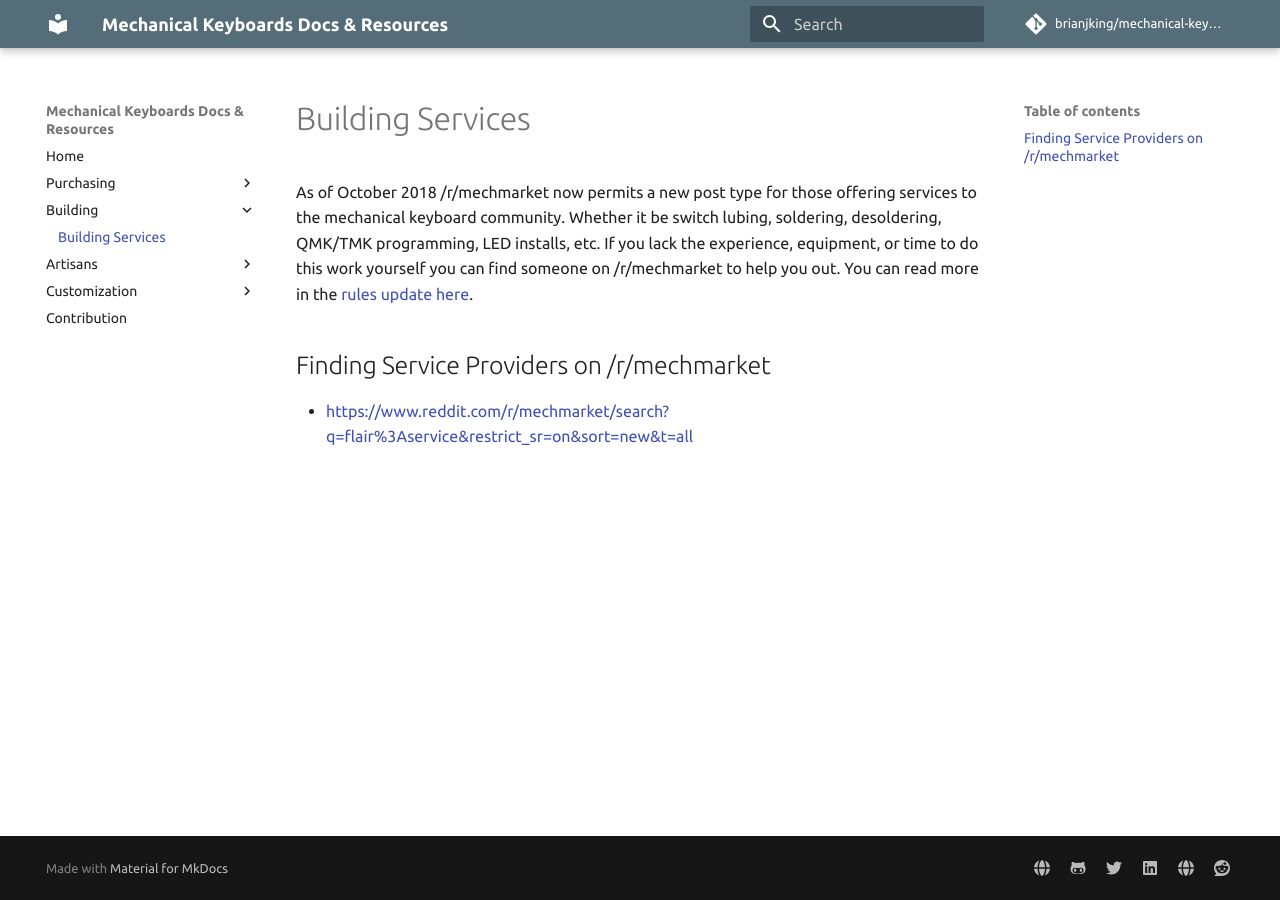
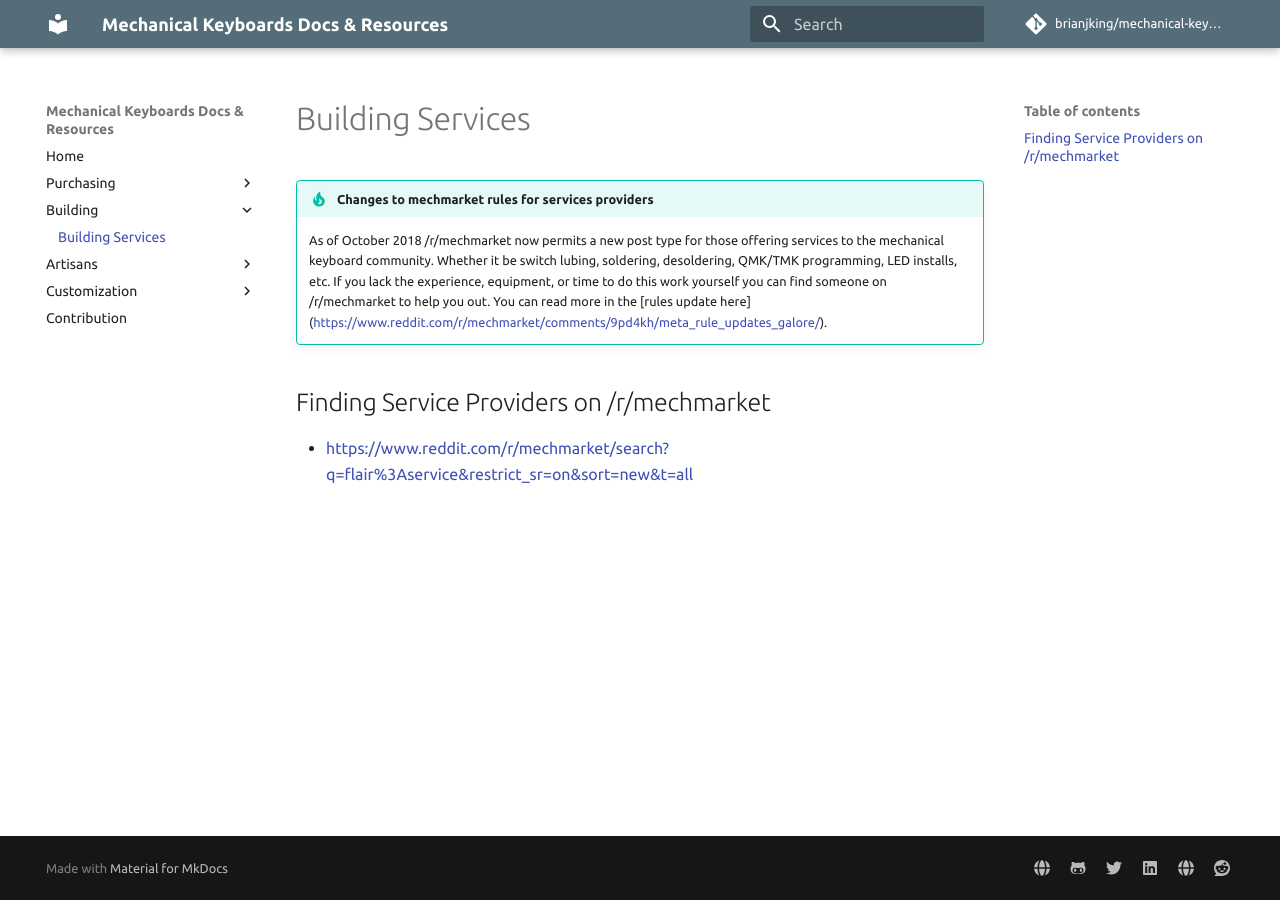
Before and after one commit to brianjking/mechanical-keyboards, an MkDocs documentation site: the page built from docs/building/building-services.md, in a window 1280 px wide. Built offline with MkDocs 1.6.1 and Material for MkDocs 9.7.7, drawn with Linux system fonts in a browser that asks for light colours; comment, search, counter and statistics services are not loaded.

Commit message:
Update building-services.md

```diff
--- a/docs/building/building-services.md
+++ b/docs/building/building-services.md
@@ -1,6 +1,10 @@
 # Building Services
 
-As of October 2018 /r/mechmarket now permits a new post type for those offering services to the mechanical keyboard community. Whether it be switch lubing, soldering, desoldering, QMK/TMK programming, LED installs, etc. If you lack the experience, equipment, or time to do this work yourself you can find someone on /r/mechmarket to help you out. You can read more in the [rules update here](https://www.reddit.com/r/mechmarket/comments/9pd4kh/meta_rule_updates_galore/).
+!!! tip "Changes to mechmarket rules for services providers"
+
+
+
+    As of October 2018 /r/mechmarket now permits a new post type for those offering services to the mechanical keyboard community. Whether    it be switch lubing, soldering, desoldering, QMK/TMK programming, LED installs, etc. If you lack the experience, equipment, or time to    do this work yourself you can find someone on /r/mechmarket to help you out. You can read more in the [rules update here]      (https://www.reddit.com/r/mechmarket/comments/9pd4kh/meta_rule_updates_galore/).
 
 ## Finding Service Providers on /r/mechmarket
 
```
